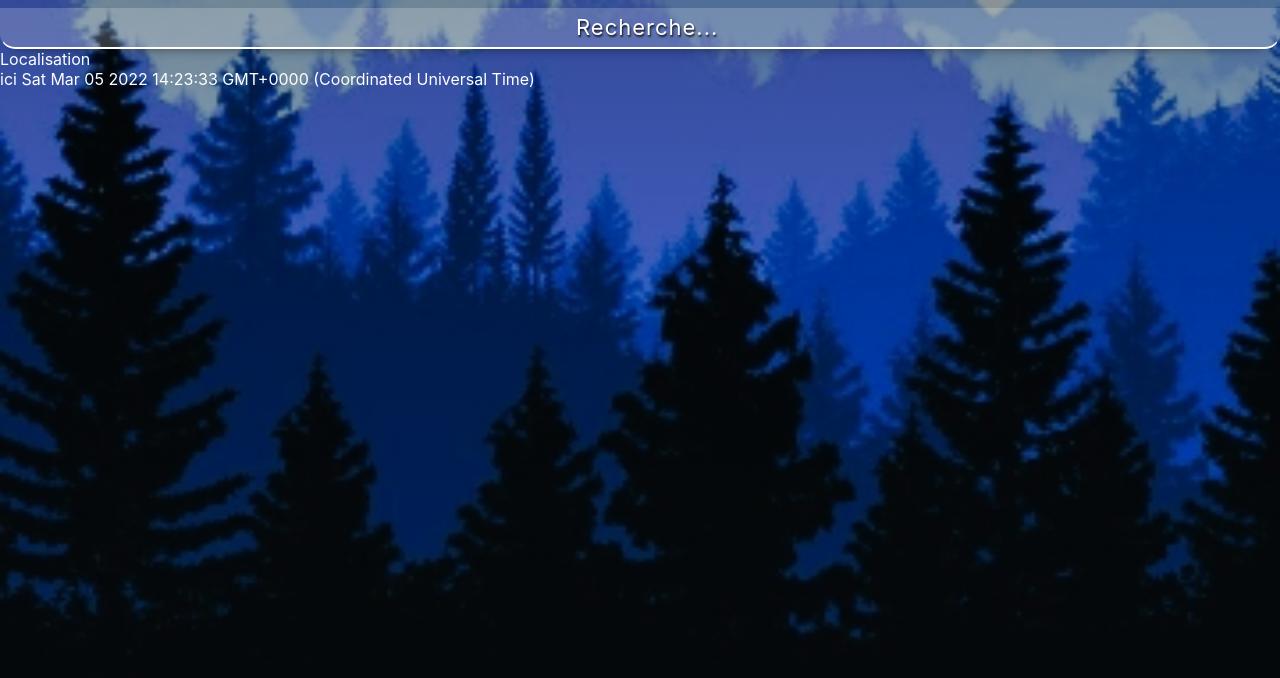
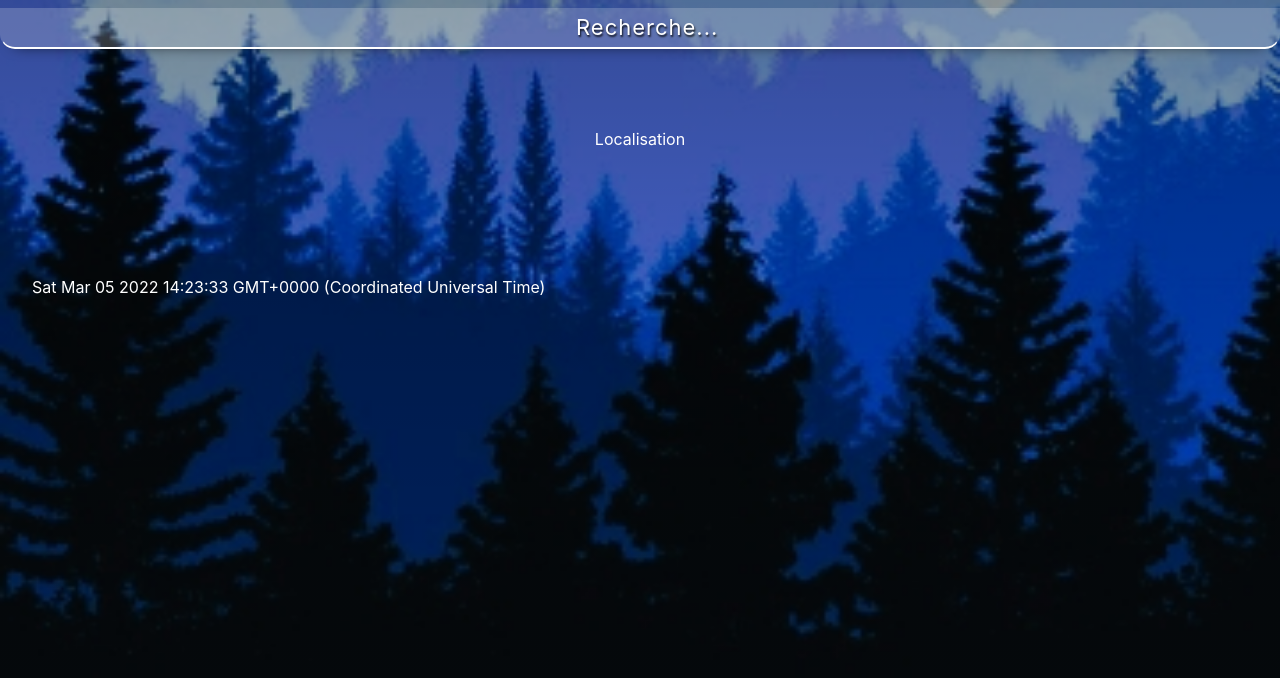
Before and after one commit to Anthonoir576/Projet-03_TypeScript, a React (Create React App) app: page / in a window 1280 px wide. Shown: the top 678 px of the page. Built offline with nearby package versions, Linux system fonts and the light colour scheme.

Commit message:
:FIX: Problème de typage classique sur tsx

```diff
--- a/src/Components/Location/Location.tsx
+++ b/src/Components/Location/Location.tsx
@@ -17,7 +17,7 @@ const Location = () => {
                 Localisation
             </div>
             <div className="date">
-            {` ici ${dateFonction(dateDay)}`}
+            {`${dateFonction(dateDay)}`}
             </div>
         </div>
     );
--- a/src/Styles/style.css
+++ b/src/Styles/style.css
@@ -61,3 +61,17 @@ main {
     transition           : .4 ease-out;
     text-align           : center;
 }
+
+.location-container {
+    margin               : 5rem 2rem;
+}
+
+.location {
+    margin               : 1rem 0;
+    text-align           : center;
+}
+
+.date {
+    margin               : 8rem 0;
+    text-align           : justify;
+}
```
